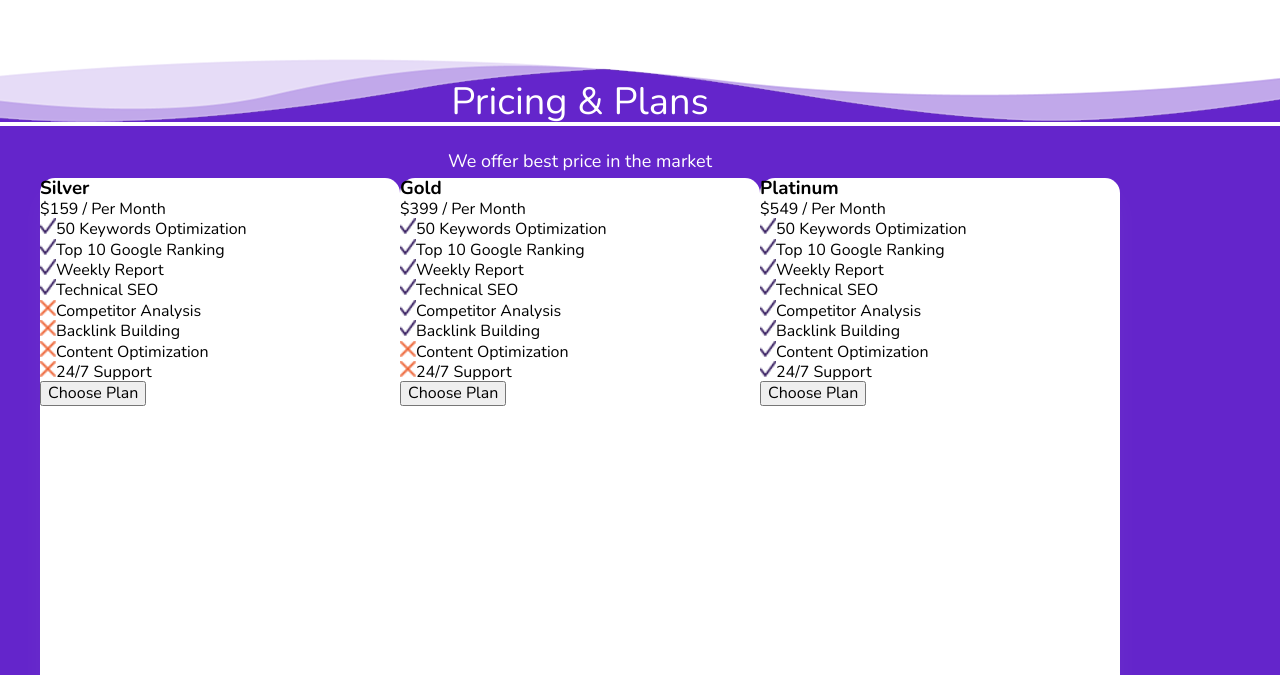
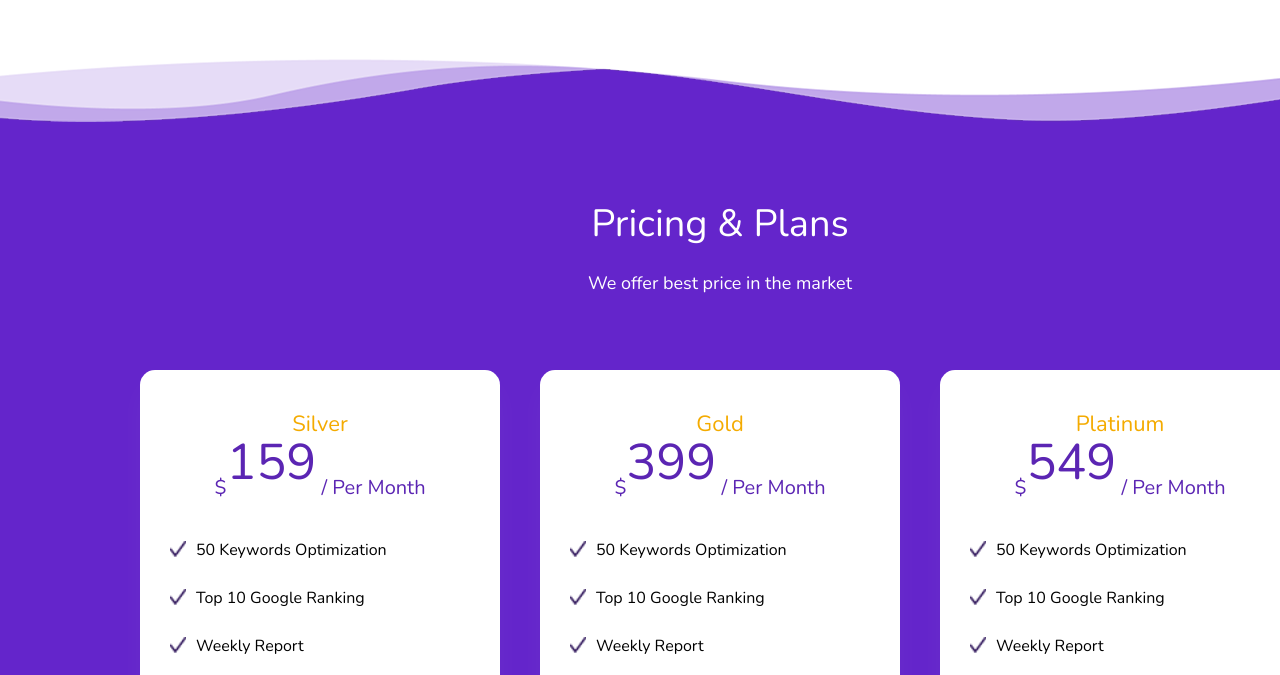
Before and after one commit to DmytroK-goit/seo-marketing, a Next.js app: page / in a window 1280 px wide. Shown: the part 6225-6900 px from the top of the page. Built offline with nearby package versions, Linux system fonts and the light colour scheme.

Commit message:
add logic to price

```diff
--- a/package.json
+++ b/package.json
@@ -12,7 +12,8 @@
     "next": "16.1.6",
     "normalize.css": "^8.0.1",
     "react": "19.2.3",
-    "react-dom": "19.2.3"
+    "react-dom": "19.2.3",
+    "sass": "^1.97.3"
   },
   "devDependencies": {
     "babel-plugin-react-compiler": "1.0.0",
--- a/src/Components/Price/Price.jsx
+++ b/src/Components/Price/Price.jsx
@@ -1,9 +1,12 @@
+"use client";
 import Image from "next/image";
-import s from "./Price.module.css";
+import s from "./Price.module.scss";
 import TrueIco from "../../img/price/true.png";
 import FalseIco from "../../img/price/false.png";
-
+import FrameUp from "../../img/frame_up.png";
+import { useState } from "react";
 export const Price = () => {
+  const [selectedPlan, setSelectedPlan] = useState(null);
   const pricing = [
     {
       planeName: "Silver",
@@ -56,6 +59,7 @@ export const Price = () => {
 
   return (
     <div className={s.price_sec}>
+      <Image src={FrameUp} alt="SEO marketing illustration" priority />
       <div className={s.price_block}>
         <h2>Pricing & Plans</h2>
         <p className={s.price_block_p}>We offer best price in the market</p>
@@ -71,7 +75,7 @@ export const Price = () => {
 
               <ul className={s.feature_list}>
                 {features.map((feature) => (
-                  <li key={feature.key}>
+                  <li key={index}>
                     <Image
                       src={p[feature.key] ? TrueIco : FalseIco}
                       alt="feature icon"
@@ -83,7 +87,14 @@ export const Price = () => {
                 ))}
               </ul>
 
-              <button className={s.price_btn}>Choose Plan</button>
+              <button
+                onClick={() => setSelectedPlan(p.planeName)}
+                className={`${s.price_btn} ${
+                  selectedPlan === p.planeName ? s.active_plan : ""
+                }`}
+              >
+                {selectedPlan === p.planeName ? "Selected" : "Choose Plan"}
+              </button>
             </li>
           ))}
         </ul>
--- a/src/Components/Price/Price.module.css
+++ /dev/null
@@ -1,37 +0,0 @@
-.price_sec {
-  height: 1053px;
-  background-color: #6425cb;
-}
-.price_block {
-  width: 1160px;
-  height: 710px;
-  display: flex;
-  justify-content: center;
-  align-items: center;
-  flex-direction: column;
-}
-.price_block h2 {
-  font-weight: 400;
-  font-size: 38px;
-  line-height: 147%;
-  color: #fff;
-  text-align: center;
-}
-.price_block_p {
-  font-weight: 400;
-  font-size: 18px;
-  line-height: 189%;
-  color: #fff;
-  margin-top: 14px;
-  text-align: center;
-}
-.price_list {
-  display: flex;
-}
-.price_card {
-  border-radius: 15px;
-  width: 360px;
-  height: 710px;
-  box-shadow: 0 15px 30px 0 rgba(255, 255, 255, 0.04);
-  background: #fff;
-}
--- /dev/null
+++ b/src/Components/Price/Price.module.scss
@@ -0,0 +1,91 @@
+.price_sec {
+  background-color: #6425cb;
+}
+.price_block {
+  width: 1160px;
+  /* height: 710px; */
+  display: flex;
+  justify-content: center;
+  align-items: center;
+  flex-direction: column;
+  margin: 0 auto;
+  margin-top: 70px;
+  margin-bottom: 110px;
+}
+.price_block h2 {
+  font-weight: 400;
+  font-size: 38px;
+  line-height: 147%;
+  color: #fff;
+  text-align: center;
+}
+.price_block_p {
+  font-weight: 400;
+  font-size: 18px;
+  line-height: 189%;
+  color: #fff;
+  margin-top: 14px;
+  text-align: center;
+}
+.price_list {
+  display: flex;
+  gap: 40px;
+  margin-top: 70px;
+  margin-bottom: 50px;
+}
+.price_card {
+  border-radius: 15px;
+  width: 360px;
+  height: 710px;
+  box-shadow: 0 15px 30px 0 rgba(255, 255, 255, 0.04);
+  background: #fff;
+  padding: 40px 30px 50px 30px;
+}
+.price_card {
+  h3 {
+    font-weight: 400;
+    font-size: 22px;
+    line-height: 136%;
+    color: #f4ab00;
+    text-align: center;
+  }
+  p {
+    font-weight: 400;
+    font-size: 20px;
+    line-height: 130%;
+    color: #5b25b3;
+    margin-top: 20px;
+    text-align: center;
+    position: relative;
+  }
+  p span {
+    font-weight: 400;
+    font-size: 50px;
+    line-height: 72%;
+    color: #5b25b3;
+    position: relative;
+    top: -15px;
+  }
+}
+.feature_list {
+  margin-top: 40px;
+}
+.feature_list li {
+  height: 48px;
+  display: flex;
+  gap: 10px;
+}
+.price_btn {
+  width: 168px;
+  height: 54px;
+  display: flex;
+  align-items: center;
+  justify-content: center;
+  border-radius: 32px;
+  border: none;
+  margin: 0 auto;
+}
+.active_plan {
+  transition: 0.3s ease;
+  background-color: #f4ab00;
+}
--- a/src/Components/Team/Team.jsx
+++ b/src/Components/Team/Team.jsx
@@ -59,7 +59,7 @@ export const Team = () => {
           ))}
         </ul>
       </div>
-      <Image src={FrameUp} alt="SEO marketing illustration" priority />
+      {/* <Image src={FrameUp} alt="SEO marketing illustration" priority /> */}
     </>
   );
 };
```
Also changed, not shown: 1 other file (tests, documents, lock files or other folders).
